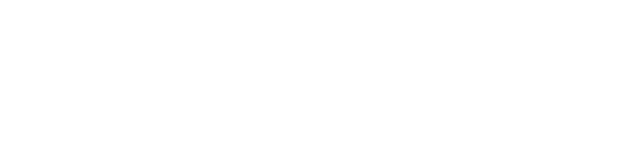
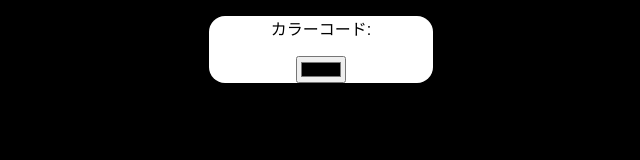
Before and after one commit to uni1224/demo1, a plain HTML site: page index.html in a window 1280 px wide. Shown: the whole page, without its empty margins (319-959 px from the left). Drawn offline with Linux system fonts and the light colour scheme.

Commit message:
initial commit

```diff
--- /dev/null
+++ b/css/style.css
@@ -0,0 +1,16 @@
+body {
+    text-align: center;
+    font-family: sans-serif;
+    display: glid;
+    place-items: center;
+    height: 100vh;
+    background: #000;
+}
+
+div {
+    background: #fff;
+    padding: 2rems;
+    border-radius: 1rem;
+    width: 14rem;
+    box-shadow: 0 0 1rem rgba(0,0,0,.5);
+}
--- a/index.html
+++ b/index.html
@@ -2,9 +2,15 @@
 <html lang ="ja">
     <head>
         <meta charset = "UTF-8">
-        <title>HTML内にJAVASCRIPTを書く</title>
+        <meta name= "viewport" content="width=device-width, initial-scale=1.0">
+        <title>カラーピッカー</title>
+        <link rel= "stylesheet" href="css/style.css">
+        <script src = "js/script.js" defer></script>
     </head>
     <body>
-        <script src = "sample.js"></script>
+        <div>
+            <p id= "colorText">カラーコードを検索</p>
+            <input id= "colorPicker" type="color">
+        </div>
     </body>
 </html>
--- /dev/null
+++ b/js/script.js
@@ -0,0 +1,2 @@
+console.log(document.querySelector('#colorPicker').value);
+document.querySelector('#colorText').textContent = 'カラーコード:';
```
